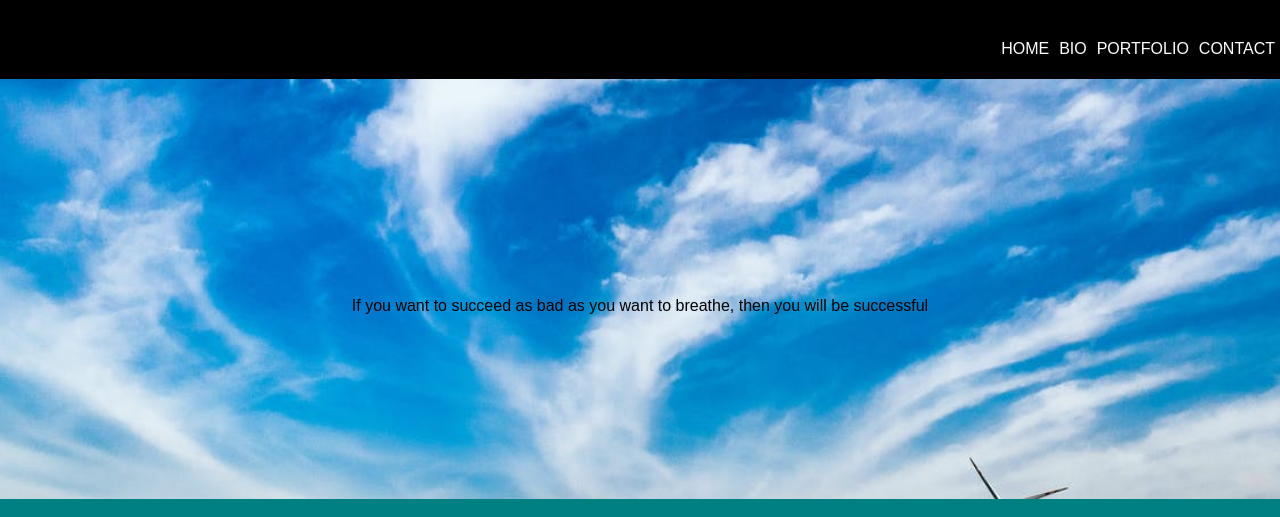
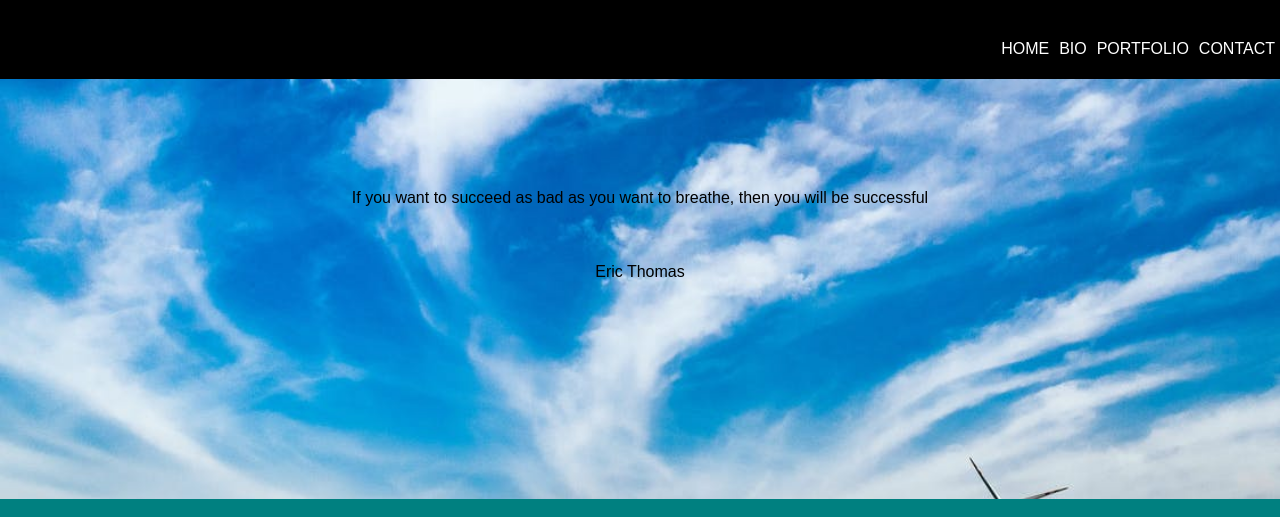
Before and after one commit to AdamButcher1/AdamButcher1.github.io, a plain HTML site: page index.html in a window 1280 px wide. Shown: the part 101-618 px from the top of the page. Drawn offline with nearby package versions, Linux system fonts and the light colour scheme; files whose address does not match are found by name.

Commit message:
Add files via upload

```diff
--- a/index.html
+++ b/index.html
@@ -23,9 +23,8 @@
 </header>
 
 <div id="home" class="motivational-background">
-	<br><br><br><br><br><br>
 	<p class="speech">If you want to succeed as bad as you want to breathe, then you will be successful</p>
-	<p class="speech">Eric Thomas</p>
+	<p class="speech-author">Eric Thomas</p>
 </div>
 
 <div id="bio">
```
